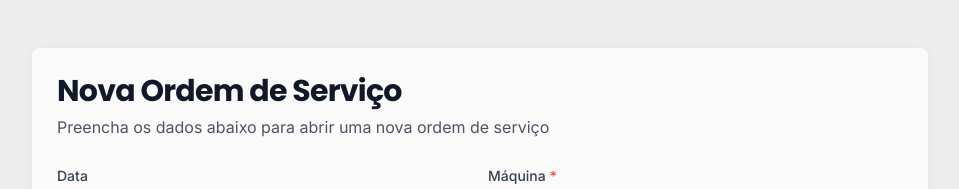
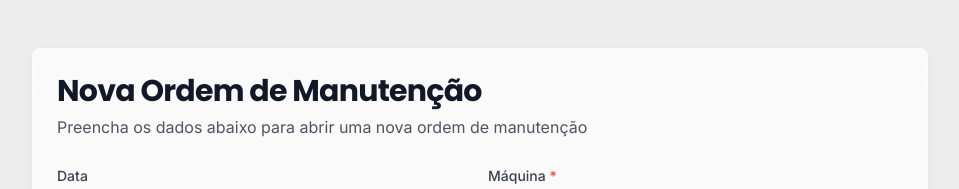
Before and after one commit to pvblo9/manutapp, a Next.js app: page /os/nova in a window 1280 px wide. Shown: the top 189 px of the page, without its empty margins (160-1119 px from the left). Built offline with nearby package versions, Linux system fonts and the light colour scheme; no server answers; the database is empty.

Commit message:
Alterando nome

```diff
--- a/app/(public)/os/nova/page.tsx
+++ b/app/(public)/os/nova/page.tsx
@@ -83,10 +83,10 @@ export default function NovaOSPage() {
         <Card className="bg-white/70 backdrop-blur-xl border border-white/40 shadow-soft">
           <CardHeader>
             <CardTitle className="text-3xl font-display font-bold text-gray-900">
-              Nova Ordem de Serviço
+              Nova Ordem de Manutenção
             </CardTitle>
             <CardDescription className="text-gray-600 text-base">
-              Preencha os dados abaixo para abrir uma nova ordem de serviço
+              Preencha os dados abaixo para abrir uma nova ordem de manutenção
             </CardDescription>
           </CardHeader>
           <CardContent>
```
